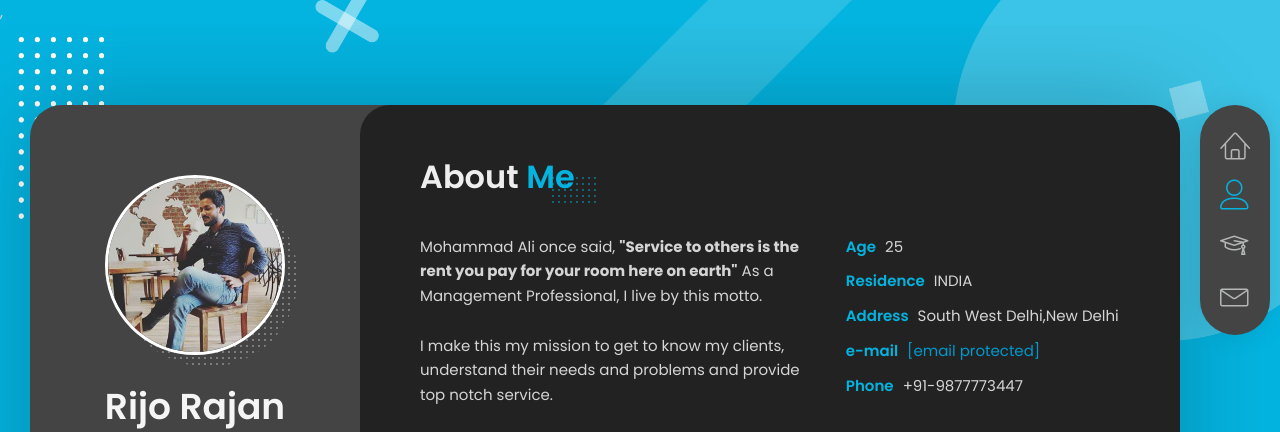
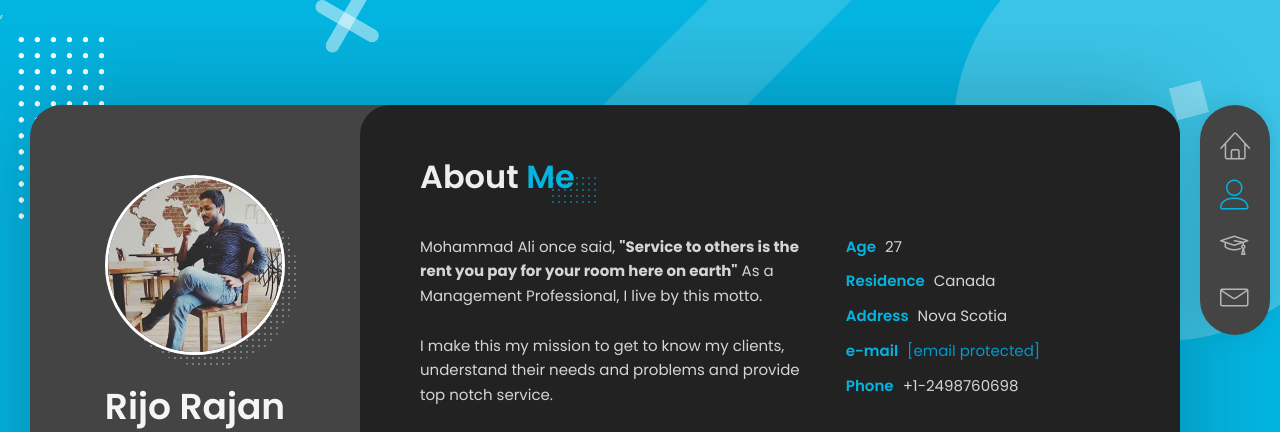
Before and after one commit to rajanrijo/personal_website, a plain HTML site: page index.html in a window 1280 px wide. Both pictures are taken after a click on the element 1230 px from the left and 663 px from the top of the page. Shown: the top 432 px of the page. Drawn offline with Linux system fonts and the light colour scheme; some packages are replaced by stand-ins of ours.

Commit message:
Update index.html

```diff
--- a/index.html
+++ b/index.html
@@ -9,7 +9,7 @@
     <meta name="viewport" content="width=device-width, initial-scale=1, maximum-scale=1" />
 
     <meta name="description" content="Freelance Biz. Growth Consultant and Management Professional. Find my Profile & few of my work here" />
-    <meta name="keywords" content="Rijo Rajan, rijo rajan, Rijo Rajan Delhi, vcard, resposnive, resume, Material CV, portfolio" />
+    <meta name="keywords" content="Rijo Rajan, rijo rajan, Rijo Rajan ,resume, Material CV, portfolio" />
     <meta name="robots" content="index, follow"/>
     <meta name="author" content="Rijo Rajan" />
     <meta name="google-site-verification" content="LzY-FL5umP9DG36d_C2AqiVaHGsj7iVwajs3tq1o-HE"/>
@@ -166,9 +166,6 @@
                                                 <div class="sp-subtitle">Management Professional</div>
                                             </div>
 
-                                            <div class="item">
-                                                <div class="sp-subtitle">Freelance SMMA</div>
-                                            </div>
 
 
                                         </div>
@@ -208,17 +205,17 @@
                                         <ul>
                                             <li>
                                                 <span class="title">Age</span>
-                                                <span class="value">25</span>
+                                                <span class="value">27</span>
                                             </li>
 
                                             <li>
                                                 <span class="title">Residence</span>
-                                                <span class="value">INDIA</span>
+                                                <span class="value">Canada</span>
                                             </li>
 
                                             <li>
                                                 <span class="title">Address</span>
-                                                <span class="value">South West Delhi,New Delhi</span>
+                                                <span class="value">Nova Scotia</span>
                                             </li>
 
                                             <li>
@@ -228,7 +225,7 @@
 
                                             <li>
                                                 <span class="title">Phone</span>
-                                                <span class="value">+91-9877773447</span>
+                                                <span class="value">+1-2498760698</span>
                                             </li>
                                         </ul>
                                     </div>
```
